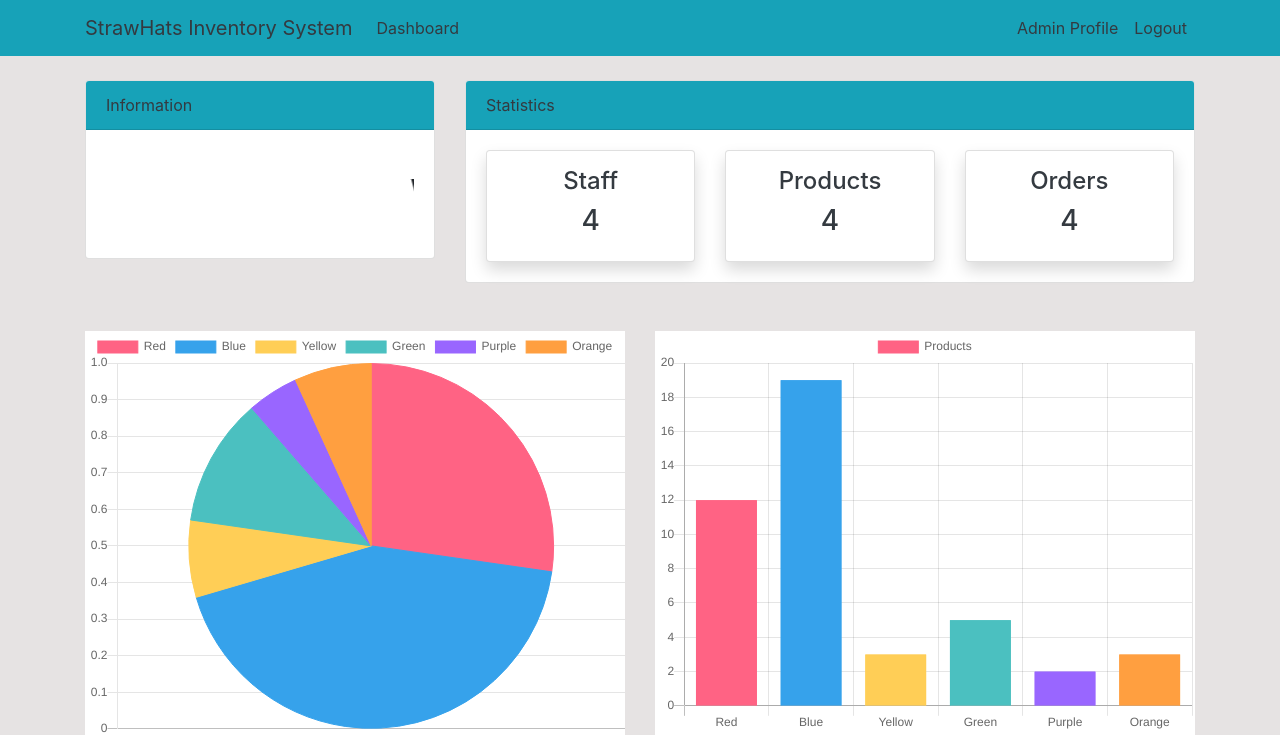
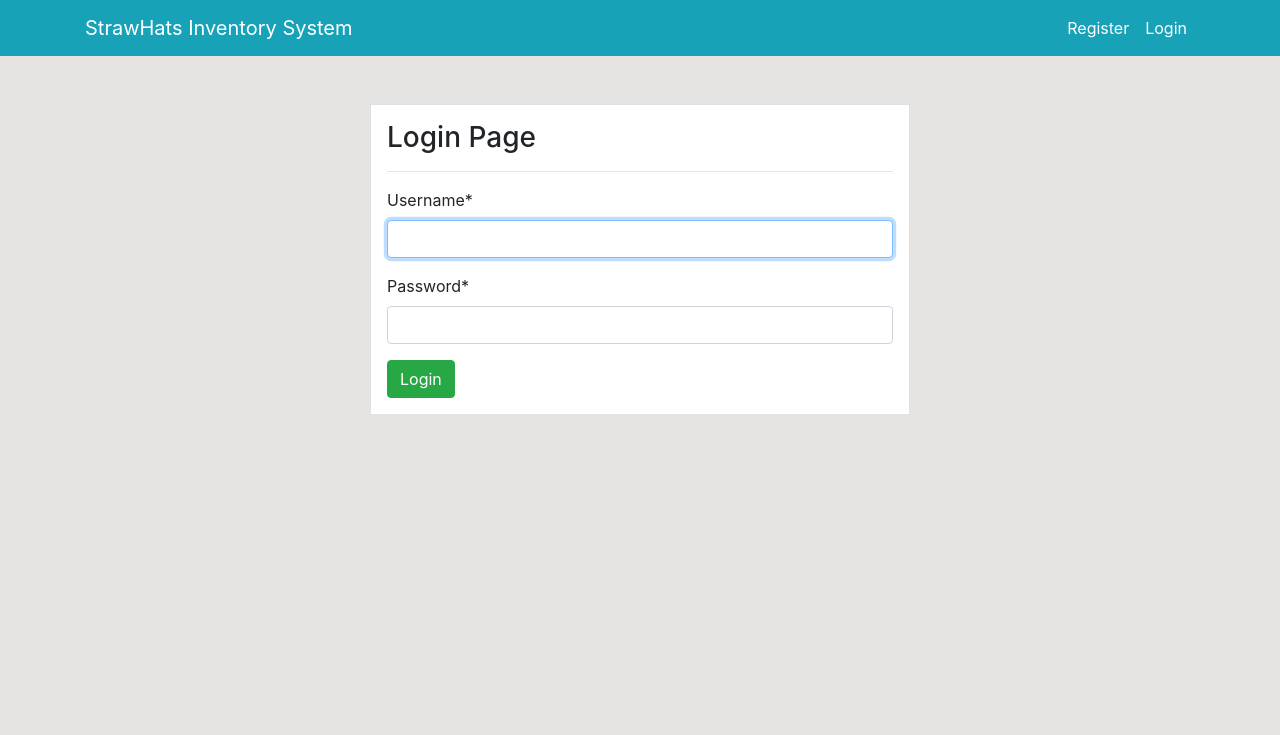
Before and after one commit to muhammadmustafa17/ims, a Django app: page / in a window 1280 px wide. Shown: the top 735 px of the page. Run offline with Django 5.2, Linux system fonts and the light colour scheme; some libraries are stand-ins or nearby versions.

Commit message:
fixed login and logout page plus fixed the routings

```diff
--- a/inventoryproject/dashboard/urls.py
+++ b/inventoryproject/dashboard/urls.py
@@ -2,7 +2,7 @@ from django.urls import path
 from . import views
 
 urlpatterns = [
-    path('', views.index, name='dashboard-index'),
+    path('dashboard/', views.index, name='dashboard-index'),
     path('staff/', views.staff, name='dashboard-staff'),
     path('product/', views.product, name='dashboard-product'),
     path('order/', views.order, name='dashboard-order'),
--- a/inventoryproject/inventoryproject/settings.py
+++ b/inventoryproject/inventoryproject/settings.py
@@ -136,4 +136,6 @@ STATICFILES_DIRS = [
 
 STATIC_ROOT = (BASE_DIR/"asert/")
 
+LOGIN_REDIRECT_URL = 'dashboard-index'
+
 DEFAULT_AUTO_FIELD = "django.db.models.BigAutoField"
--- a/inventoryproject/inventoryproject/urls.py
+++ b/inventoryproject/inventoryproject/urls.py
@@ -18,9 +18,12 @@ Including another URLconf
 from django.contrib import admin
 from django.urls import path, include
 from user import views as user_view
+from django.contrib.auth import views as auth_views
 
 urlpatterns = [
     path("admin/", admin.site.urls),
     path('', include('dashboard.urls')),  # Includes URLs from the 'dashboard' app
     path('register/', user_view.register, name='user-register'),
+    path('', auth_views.LoginView.as_view(template_name='user/login.html'), name='user-login'),
+    path('logout/', auth_views.LogoutView.as_view(template_name='user/logout.html'), name='user-logout'),
 ]
--- a/inventoryproject/templates/partials/nav.html
+++ b/inventoryproject/templates/partials/nav.html
@@ -1,29 +1,48 @@
- <!--Navbar-->
- <nav class="navbar navbar-expand-lg navbar-info bg-info">
+<!--Navbar-->
+<nav class="navbar navbar-expand-lg navbar-info bg-info">
     <div class="container">
-        <a class="navbar-brand text-dark" href="{% url 'dashboard-index' %}">StrawHats Inventory System</a>
+        <a class="navbar-brand text-white" href="{% url 'dashboard-index' %}">StrawHats Inventory System</a>
         <button class="navbar-toggler" type="button" data-toggle="collapse" data-target="#navbarSupportedContent"
             aria-controls="navbarSupportedContent" aria-expanded="false" aria-label="Toggle navigation">
             <span class="navbar-toggler-icon"></span>
         </button>
 
         <div class="collapse navbar-collapse" id="navbarSupportedContent">
+            {% if user.is_authenticated %}
+            <!-- Display when user is authenticated -->
             <ul class="navbar-nav mr-auto">
-                <li class="nav-item active">
-                    <a class="nav-link text-dark" href="{% url 'dashboard-index' %}">Dashboard <span
+                <li class="nav-item d-flex align-items-center">
+                    <a class="nav-link text-white" href="{% url 'dashboard-index' %}">Dashboard <span
                             class="sr-only">(current)</span></a>
                 </li>
             </ul>
+
+            <ul class="navbar-nav ml-auto">
+                <li class="nav-item d-flex align-items-center">
+                    <a class="nav-link text-white" href="profile.html">Admin Profile <span
+                            class="sr-only">(current)</span></a>
+                </li>
+                <li class="nav-item d-flex align-items-center">
+                    <form method="post" action="{% url 'user-logout' %}" class="d-inline">
+                        {% csrf_token %}
+                        <button type="submit" class="btn btn-link text-white" style="padding: 0; background: none; border: none; margin: 0;">
+                            Logout
+                        </button>
+                    </form>
+                </li>
+            </ul>
+            {% else %}
+            <!-- Display when user is not authenticated -->
             <ul class="navbar-nav ml-auto">
                 <li class="nav-item active">
-                    <a class="nav-link text-dark" href="profile.html">Admin Profile <span
+                    <a class="nav-link text-white" href="{% url 'user-register' %}">Register<span
                             class="sr-only">(current)</span></a>
                 </li>
                 <li class="nav-item">
-                    <a class="nav-link text-dark" href="#">Logout</a>
+                    <a class="nav-link text-white" href="{% url 'user-login' %}">Login</a>
                 </li>
             </ul>
-
+            {% endif %}
         </div>
     </div>
 </nav>
--- a/inventoryproject/templates/partials/topnav.html
+++ b/inventoryproject/templates/partials/topnav.html
@@ -3,7 +3,7 @@
         <div class="row mt-4">
             <div class="col-md-4">
                 <div class="card">
-                    <div class="card-header bg-info text-dark">
+                    <div class="card-header bg-info text-white">
                         Information
                     </div>
                     <div class="card-body">
@@ -15,7 +15,7 @@
             </div>
             <div class="col-md-8">
                 <div class="card">
-                    <div class="card-header bg-info text-dark">
+                    <div class="card-header bg-info text-white">
                         Statistics
                     </div>
                     <div class="card-body">
--- a/inventoryproject/templates/user/login.html
+++ b/inventoryproject/templates/user/login.html
@@ -0,0 +1,21 @@
+{% extends 'partials/base.html' %}
+{% block title %} Login Page {% endblock %}
+{% load crispy_forms_tags %}
+
+{% block content%}
+    <div class="container">
+        <div class="row mt-5">
+            <div class="col-md-6 offset-md-3">
+                <div class="border p-3 bg-white">
+                    <h3>Login Page</h3>
+                    <hr>
+                    <form method="POST">
+                        {% csrf_token %}
+                        {{ form|crispy }}
+                        <input class="btn btn-success" type="submit" value="Login">
+                    </form>
+                </div>
+            </div>
+        </div>
+    </div>
+{% endblock %}
--- a/inventoryproject/user/views.py
+++ b/inventoryproject/user/views.py
@@ -8,7 +8,7 @@ def register(request):
         form = CreateUserForm(request.POST)
         if form.is_valid():
             form.save()
-            return redirect('dashboard-index')
+            return redirect('user-login')
     else:
         form = CreateUserForm()
     context = {
```
Also changed, not shown: inventoryproject/templates/user/logout.html (+20 -0 lines), inventoryproject/db.sqlite3.
